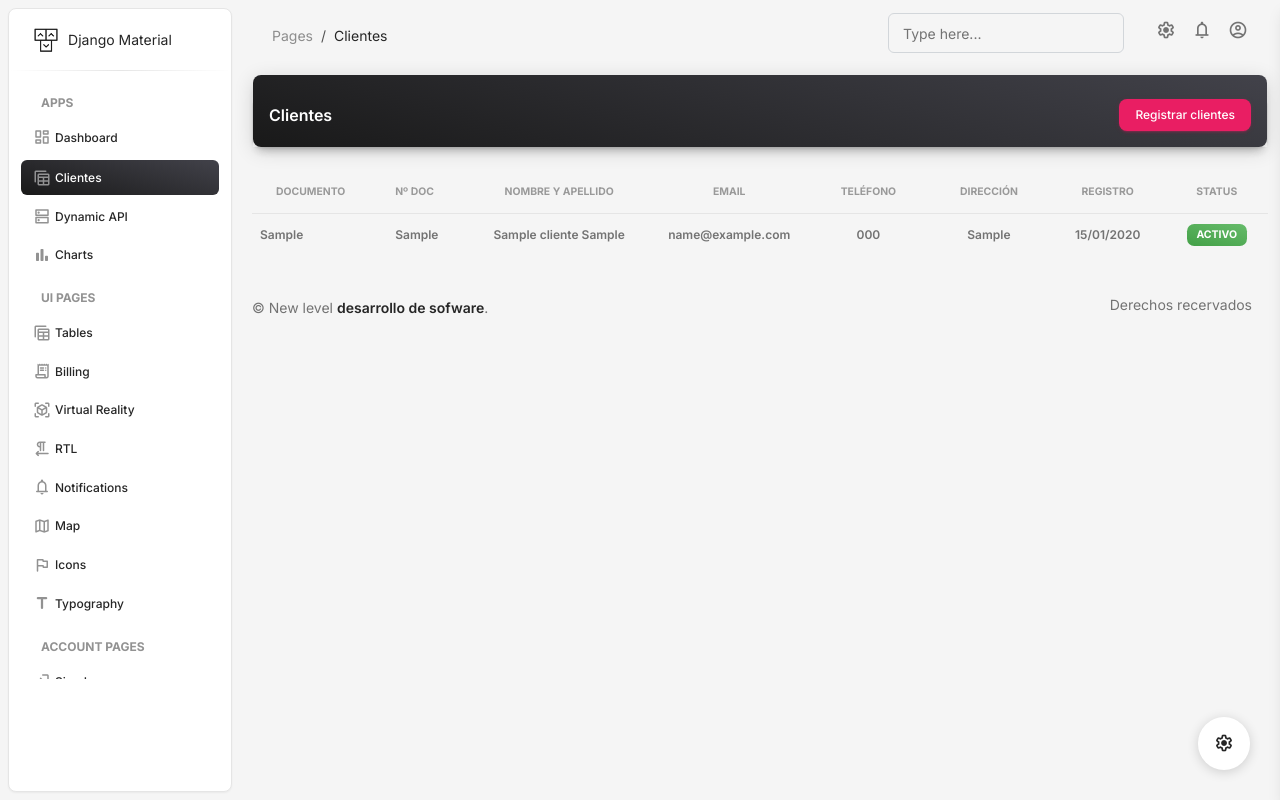
After one commit to morenonavarroluis/facturacion, a Django app: page /clientes/ in a window 1280 px wide. The commit adds this page. Run offline with Django 4.2, Linux system fonts and the light colour scheme; tables that the repository leaves empty hold one stand-in row (values such as "Sample post"); some libraries are stand-ins or nearby versions.

Commit message:
agregar registro de clientes

```diff
--- /dev/null
+++ b/facturacion/templates/Clientes/index.html
@@ -0,0 +1,82 @@
+{% extends "layouts/base.html" %}
+{% load static %}
+
+{% block content %}
+
+    <div class="container-fluid py-2">
+      <div class="row">
+        <div class="col-12">
+          <div class="card my-4">
+            <div class="card-header p-0 position-relative mt-n4  z-index-2">
+              <div class="bg-gradient-dark shadow-dark border-radius-lg pt-4 pb-3 d-flex align-items-center justify-content-between px-3">
+                <h6 class="text-white text-capitalize m-0">Clientes</h6>
+
+                <div>
+                  <button class="btn btn-primary btn-sm mb-0" type="button" data-bs-toggle="modal" data-bs-target="#clientes">
+                    Registrar clientes
+                  </button>
+                </div>
+              </div>
+            </div>
+             {% include 'modales/clientes.html' %}
+            </div>
+            <div class="card-body px-0 pb-2">
+                <div class="table-responsive p-0">
+                  <table class="table align-items-center mb-0 table-mobile-responsive">
+                    <thead>
+                      <tr>
+                        <th class="text-uppercase text-secondary text-xxs font-weight-bolder opacity-7">Documento</th>
+                        <th class="text-uppercase text-secondary text-xxs font-weight-bolder opacity-7 ps-2">Nº Doc</th>
+                        <th class="text-center text-uppercase text-secondary text-xxs font-weight-bolder opacity-7">Nombre y Apellido</th>
+                        <th class="text-center text-uppercase text-secondary text-xxs font-weight-bolder opacity-7">Email</th>
+                        <th class="text-center text-uppercase text-secondary text-xxs font-weight-bolder opacity-7">Teléfono</th>
+                        <th class="text-center text-uppercase text-secondary text-xxs font-weight-bolder opacity-7">Dirección</th>
+                        <th class="text-center text-uppercase text-secondary text-xxs font-weight-bolder opacity-7">Registro</th>
+                        <th class="text-center text-uppercase text-secondary text-xxs font-weight-bolder opacity-7">Status</th>
+                      </tr>
+                    </thead>
+                    <tbody>
+                      {% for cliente in clientes %}
+                      <tr>
+                        <td data-label="Tipo Doc">
+                          <p class="text-xs font-weight-bold mb-0">{{ cliente.tipo_documento }}</p>
+                        </td>
+                        <td data-label="Nº Doc">
+                          <p class="text-xs font-weight-bold mb-0">{{ cliente.numero_documento }}</p>
+                        </td>
+                        <td data-label="Nombre" class="text-center">
+                          <p class="text-xs font-weight-bold mb-0">{{ cliente.nombre }} {{ cliente.apellidos }}</p>
+                        </td>
+                        <td data-label="Email" class="text-center">
+                          <p class="text-xs font-weight-bold mb-0">{{ cliente.email }}</p>
+                        </td>
+                        <td data-label="Teléfono" class="text-center">
+                          <p class="text-xs font-weight-bold mb-0">{{ cliente.telefono }}</p>
+                        </td>
+                        <td data-label="Dirección" class="text-center">
+                          <p class="text-xs font-weight-bold mb-0">{{ cliente.direccion }}</p>
+                        </td>
+                        <td data-label="Registro" class="text-center">
+                          <p class="text-xs font-weight-bold mb-0">{{ cliente.fecha_registro|date:"d/m/Y" }}</p>
+                        </td>
+                        <td data-label="Status" class="align-middle text-center text-sm">
+                          {% if cliente.activo %}
+                            <span class="badge badge-sm bg-gradient-success">Activo</span>
+                          {% else %}
+                            <span class="badge badge-sm bg-gradient-secondary">Inactivo</span>
+                          {% endif %}
+                        </td>
+                      </tr>
+                      {% endfor %}
+                    </tbody>
+                  </table>
+                </div>
+              </div>
+          </div>
+        </div>
+      </div>
+
+      {% include "includes/footer.html" %}
+    </div>
+
+{% endblock content %}
--- a/facturacion/templates/includes/sidebar.html
+++ b/facturacion/templates/includes/sidebar.html
@@ -55,7 +55,7 @@
           </a>
         </li>
         <li class="nav-item">
-          <a class="nav-link {% if 'dynamic_dt' == segment %} active bg-gradient-dark text-white {% else %} text-dark {% endif %}" href="{% url "dynamic_dt" %}">
+          <a class="nav-link {% if 'clientes' == segment %} active bg-gradient-dark text-white {% else %} text-dark {% endif %}" href="{% url "clientes" %}">
             <i class="material-symbols-rounded opacity-5">table_view</i>
             <span class="nav-link-text ms-1">Clientes</span>
           </a>
--- a/facturacion/templates/modales/clientes.html
+++ b/facturacion/templates/modales/clientes.html
@@ -1,40 +1,74 @@
-<div class="modal fade" id="exampleModal" tabindex="-1" aria-labelledby="exampleModalLabel" aria-hidden="true">
-  <div class="modal-dialog">
-    <div class="modal-content">
-      <div class="modal-header">
-        <h5 class="modal-title" id="exampleModalLabel">Registrar Usuarios</h5>
-        <button type="button" class="btn-close" data-bs-dismiss="modal" aria-label="Close"></button>
+<div class="modal fade" id="clientes" tabindex="-1" aria-labelledby="exampleModalLabel" aria-hidden="true">
+  <div class="modal-dialog modal-lg"> <div class="modal-content shadow-lg border-0">
+      <div class="modal-header bg-primary text-white">
+        <h5 class="modal-title" id="exampleModalLabel">
+          <i class="fas fa-user-plus me-2"></i> Registrar Nuevo Cliente
+        </h5>
+        <button type="button" class="btn-close btn-close-white" data-bs-dismiss="modal" aria-label="Close"></button>
       </div>
-      <div class="modal-body">
 
-        <form method="post" action="{% url 'registrar_usuario' %}">
+      <form method="post" action="{% url 'registrar_clientes' %}">
         {% csrf_token %}
-          <div class="mb-3">
-            <label for="firstName" class="form-label">Nombre</label>
-            <input type="text" name="first_name" class="form-control" id="firstName" placeholder="Ingrese el nombre">
+        <div class="modal-body p-4">
+          <div class="row">
+            <div class="col-md-6 mb-3">
+              <label for="tipo_doc" class="form-label fw-bold">Tipo de Documento</label>
+              <select name="tipo_documento" class="form-select" id="tipo_doc" required>
+                <option value="" selected disabled>Seleccione...</option>
+               {% for tipo in tipos_documento %}
+                <option value="{{ tipo.id }}">{{ tipo.tipo }}</option>
+               {% endfor %}
+
+              </select>
             </div>
-          <div class="mb-3">
-            <label for="lastName" class="form-label">Apellido</label>
-            <input type="text" name="last_name" class="form-control" id="lastName" placeholder="Ingrese el apellido">
+            <div class="col-md-6 mb-3">
+              <label for="num_doc" class="form-label fw-bold">Nº de Documento</label>
+              <input type="text" name="numero_documento" class="form-control" id="num_doc" placeholder="Ej: 12345678" required>
             </div>
-          <div class="mb-3">
-            <label for="email" class="form-label">Correo Electrónico</label>
-            <input type="email" name="email" class="form-control" id="email" placeholder="Ingrese el correo electrónico">
+
+            <div class="col-md-12 mb-3">
+              <label for="nombre_apellido" class="form-label fw-bold">Nombre y Apellido</label>
+              <input type="text" name="nombre_apellido" class="form-control" id="nombre_apellido" placeholder="Nombre completo del cliente" required>
             </div>
-          <div class="mb-3">
-            <label for="username" class="form-label">Usuario</label>
-            <input type="text" name="username" class="form-control" id="username" placeholder="Ingrese el nombre de usuario">
+
+            <div class="col-md-6 mb-3">
+              <label for="email" class="form-label fw-bold">Correo Electrónico</label>
+              <div class="input-group">
+                <span class="input-group-text"><i class="fas fa-envelope"></i></span>
+                <input type="email" name="email" class="form-control" id="email" placeholder="correo@ejemplo.com" required>
               </div>
-          <div class="mb-3">
-            <label for="password" class="form-label">Contraseña</label>
-            <input type="password" name="password" class="form-control" id="password" placeholder="Ingrese la contraseña">
+            </div>
+            <div class="col-md-6 mb-3">
+              <label for="telefono" class="form-label fw-bold">Teléfono</label>
+              <div class="input-group">
+                <span class="input-group-text"><i class="fas fa-phone"></i></span>
+                <input type="tel" name="telefono" class="form-control" id="telefono" placeholder="Ej: +51 987654321">
+              </div>
+            </div>
+
+            <div class="col-md-12 mb-3">
+              <label for="direccion" class="form-label fw-bold">Dirección</label>
+              <input type="text" name="direccion" class="form-control" id="direccion" placeholder="Calle, Av, Distrito...">
             </div>
 
 
+            <div class="col-md-6 mb-3">
+              <label for="status" class="form-label fw-bold text-secondary">
+                <i class="fas fa-toggle-on me-1"></i> Estado Inicial
+              </label>
+              <select name="activo" class="form-select border-primary-soft" id="status">
+                <option value="1" selected>Activo</option>
+                <option value="0">Inactivo</option>
+              </select>
             </div>
-      <div class="modal-footer">
-        <button type="button" class="btn btn-secondary" data-bs-dismiss="modal">Cancelar</button>
-        <button type="submit" class="btn btn-primary">Registrar</button>
+          </div>
+        </div>
+
+        <div class="modal-footer bg-light">
+          <button type="button" class="btn btn-outline-secondary px-4" data-bs-dismiss="modal">Cancelar</button>
+          <button type="submit" class="btn btn-primary px-4 shadow-sm">
+            <i class="fas fa-save me-1"></i> Guardar Cliente
+          </button>
         </div>
       </form>
     </div>
--- a/facturacion/urls.py
+++ b/facturacion/urls.py
@@ -18,7 +18,8 @@ urlpatterns = [
     path('typography/', views.typography, name="typography"),
     path('template/', views.template, name="template"),
     path('dynamic-api/', views.dynamic_api, name="dynamic_api"),
-    path('dynamic-dt/', views.dynamic_dt, name="dynamic_dt"),
+    path('clientes/', views.clientes, name="clientes"),
+    path('registrar_clientes/', views.registrar_clientes, name="registrar_clientes"),
     path('charts/', views.charts, name="charts"),
 
     # Authentication
--- a/facturacion/views.py
+++ b/facturacion/views.py
@@ -3,7 +3,8 @@ from .forms import LoginForm, RegistrationForm, UserPasswordResetForm, UserSetPa
 from django.contrib.auth import logout
 from django.contrib.auth import views as auth_views
 from django.contrib.auth import login as auth_login
-from django.contrib.auth.models import User
+from django.contrib.auth.models import *
+from .models import *
 # Create your views here.
 
 def login(request):
@@ -34,11 +35,50 @@ def dynamic_api(request):
     }
     return render(request, 'dyn_api/index.html', context)
 
-def dynamic_dt(request):
+def clientes(request):
+    clientes = Cliente.objects.all()
+    tipo = tipo_documnento.objects.all()
     context = {
-        'segment': 'dynamic_dt'
+        'segment': 'clientes',
+        'clientes': clientes,
+        'tipos_documento': tipo
     }
-    return render(request, 'dyn_dt/index.html', context)
+    return render(request, 'Clientes/index.html', context)
+
+def registrar_clientes(request):
+    if request.method == 'POST':
+        id_tipo_doc = request.POST.get('tipo_documento')
+        numero_documento = request.POST.get('numero_documento')
+        nombre = request.POST.get('nombre_apellido')
+
+        email = request.POST.get('email')
+        telefono = request.POST.get('telefono')
+        direccion = request.POST.get('direccion')
+        fecha_registro = request.POST.get('fecha_registro')
+        esta_activo = True if request.POST.get('activo') == '1' else False
+
+
+        try:
+           new_client = Cliente.objects.create(
+                tipo_documento_id=id_tipo_doc,
+                numero_documento=numero_documento,
+                nombre=nombre,
+                apellidos="",
+                email=email,
+                telefono=telefono,
+                direccion=direccion,
+                fecha_registro=fecha_registro,
+                activo=esta_activo
+            )
+           new_client.save()
+           print('Client created successfully!')
+           return redirect('/clientes')
+        except Exception as e:
+            print(f"Error creating client: {e}")
+            return redirect('/index')
+    else:
+        print("Invalid request method!")
+        return redirect('/index')
 
 def charts(request):
     context = {
```
Also changed, not shown: facturacion/models.py (+11 -1 lines), facturacion/templates/dyn_dt/index.html (deleted, +0 -84 lines), facturacion/migrations/0002_tipo_documnento_alter_cliente_tipo_documento.py (added), facturacion/templates/Clientes/items-table.html (renamed from facturacion/templates/dyn_dt/items-table.html), facturacion/templates/Clientes/model.html (renamed from facturacion/templates/dyn_dt/model.html). Lines whose indentation alone changed are shown as unchanged.
